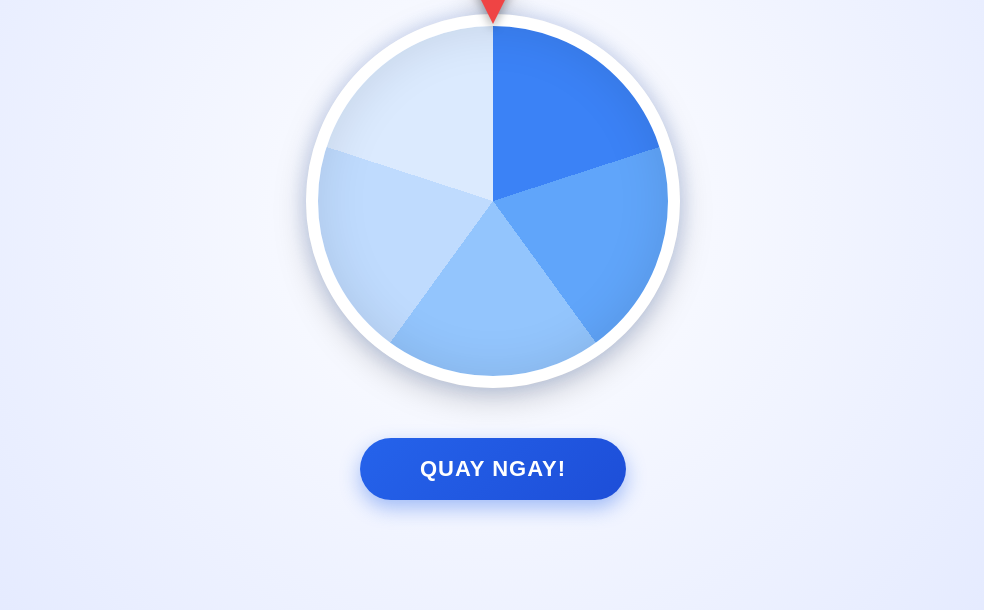
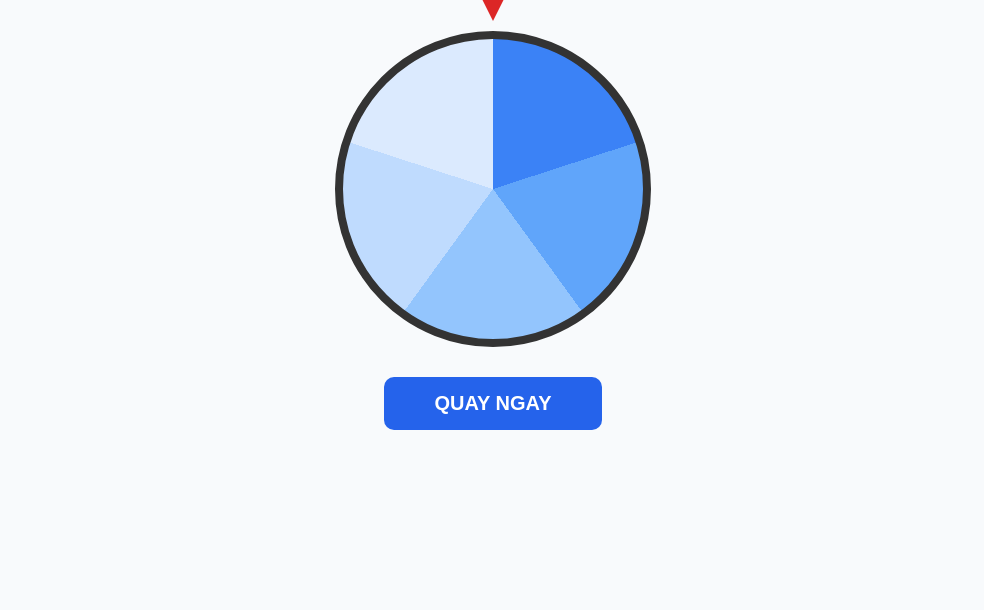
Before and after one commit to trangcuniuiu-netizen/vongquaymaymanvact, a plain HTML site: page index.html in a window 1280 px wide. Shown: the part 190-800 px from the top of the page, without its empty margins (147-1131 px from the left). Drawn offline with nearby package versions, Linux system fonts and the light colour scheme; some packages are replaced by stand-ins of ours; a script that the page names is missing.

Commit message:
Add files via upload

```diff
--- a/index.html
+++ b/index.html
@@ -2,91 +2,50 @@
 <html lang="vi">
 <head>
     <meta charset="UTF-8">
-    <meta name="viewport" content="width=device-width, initial-scale=1.0">
-    <title>Vòng Quay May Mắn 12A1</title>
-    <!-- Thư viện Pháo hoa & Popup -->
-    <script src="https://cdn.jsdelivr.net/npm/canvas-confetti@1.6.0/dist/confetti.browser.min.js"></script>
-    <script src="https://cdn.jsdelivr.net/npm/sweetalert2@11"></script>
+    <title>Vòng Quay 12A1</title>
+    <style>
+        body { margin: 0; display: flex; flex-direction: column; align-items: center; justify-content: center; height: 100vh; background: #f8fafc; font-family: sans-serif; }
 
-    <style>
-        :root { --primary: #2563eb; --accent: #3b82f6; --bg: #f0f7ff; }
-        body { font-family: 'Segoe UI', Tahoma, Geneva, Verdana, sans-serif; background: radial-gradient(circle, #ffffff, #e0e7ff); display: flex; flex-direction: column; align-items: center; justify-content: center; min-height: 100vh; margin: 0; }
-
-        h1 { color: var(--primary); margin-bottom: 30px; font-weight: 800; text-transform: uppercase; letter-spacing: 2px; text-shadow: 2px 2px 4px rgba(0,0,0,0.1); }
-
-        .wheel-container { position: relative; filter: drop-shadow(0 10px 15px rgba(0,0,0,0.2)); }
-
-        #wheel {
-            width: 350px; height: 350px; border-radius: 50%;
-            border: 12px solid #ffffff;
-            box-shadow: inset 0 0 50px rgba(0,0,0,0.1), 0 0 20px rgba(37, 99, 235, 0.2);
-            transition: transform 4s cubic-bezier(0.17, 0.67, 0.12, 0.99);
+        /* Vòng quay thiết kế sang trọng */
+        .wheel {
+            width: 300px; height: 300px; border-radius: 50%;
+            border: 8px solid #333; position: relative;
             background: conic-gradient(#3b82f6 0deg 72deg, #60a5fa 72deg 144deg, #93c5fd 144deg 216deg, #bfdbfe 216deg 288deg, #dbeafe 288deg 360deg);
+            transition: transform 4s cubic-bezier(0.1, 0.7, 0.2, 1);
         }
 
-        .pointer { position: absolute; top: -30px; left: 50%; transform: translateX(-50%); width: 0; height: 0; border-left: 20px solid transparent; border-right: 20px solid transparent; border-top: 40px solid #ef4444; z-index: 10; filter: drop-shadow(0 5px 5px rgba(0,0,0,0.3)); }
+        .pointer { width: 0; height: 0; border-left: 15px solid transparent; border-right: 15px solid transparent; border-top: 30px solid #dc2626; margin-bottom: 10px; }
 
         button {
-            margin-top: 50px; padding: 18px 60px; font-size: 22px; cursor: pointer;
-            background: linear-gradient(135deg, #2563eb, #1d4ed8);
-            color: white; border: none; border-radius: 50px; font-weight: bold;
-            transition: 0.3s; box-shadow: 0 8px 20px rgba(37, 99, 235, 0.4);
-            text-transform: uppercase; letter-spacing: 1px;
+            margin-top: 30px; padding: 15px 50px; font-size: 20px; font-weight: bold;
+            background: #2563eb; color: white; border: none; border-radius: 10px; cursor: pointer;
         }
-        button:hover { transform: scale(1.08); box-shadow: 0 12px 25px rgba(37, 99, 235, 0.6); }
-        button:active { transform: scale(0.95); }
-        button:disabled { background: #94a3b8; box-shadow: none; cursor: not-allowed; }
+        button:hover { background: #1d4ed8; }
     </style>
 </head>
 <body>
 
-    <h1>Vòng Quay May Mắn 12A1</h1>
-    <div class="wheel-container">
-        <div class="pointer"></div>
-        <div id="wheel"></div>
-    </div>
-    <button id="spinBtn" onclick="spin()">QUAY NGAY!</button>
+    <div class="pointer"></div>
+    <div id="wheel" class="wheel"></div>
+    <button id="btn" onclick="quay()">QUAY NGAY</button>
 
     <script>
-        const scores = [1200, 1050+, 1000+, 900+, 800+];
-        const wishes = [
-            "Chúc mừng bạn! Kết quả này hoàn toàn xứng đáng với sự nỗ lực của bạn.",
-            "Đỉnh quá! Bạn đã chứng minh được bản lĩnh của một chiến binh 12A1 thực thụ.",
-            "Quá tuyệt vời! Nhìn cách bạn làm bài là thấy ngay phong độ đỉnh cao rồi.",
-            "Thật ấn tượng! Vận may này là phần thưởng cho thái độ học tập nghiêm túc của bạn."
-        ];
-        const advices = [
-            "Tô phiếu cẩn thận, nhớ kiểm tra mã đề hai lần nhé. Đừng để mất điểm oan!",
-            "Bình tĩnh đọc kỹ từng chữ trong đề, sự vội vàng là kẻ thù lớn nhất.",
-            "Phân bổ thời gian hợp lý, câu nào bí quá hãy bỏ qua, giữ cái đầu lạnh nhé!",
-            "Tô kín ô, nét đậm rõ ràng. Sự chỉn chu trong chi tiết nhỏ sẽ tạo nên thành công lớn.",
-            "Giữ nhịp thở đều, thả lỏng vai. Khi tâm trí tĩnh lặng, bạn sẽ làm bài hiệu quả nhất."
-        ];
+        function quay() {
+            const btn = document.getElementById('btn');
+            const wheel = document.getElementById('wheel');
+            btn.disabled = true;
 
-        function spin() {
-            const wheel = document.getElementById('wheel');
-            const btn = document.getElementById('spinBtn');
-
-            btn.disabled = true;
-            const randomRotation = Math.floor(Math.random() * 360) + 2000;
-            wheel.style.transform = `rotate(${randomRotation}deg)`;
+            const deg = Math.floor(Math.random() * 360) + 1440;
+            wheel.style.transform = `rotate(${deg}deg)`;
 
             setTimeout(() => {
-                const index = Math.floor((randomRotation % 360) / 72);
-                confetti({ particleCount: 200, spread: 100, origin: { y: 0.6 } });
+                const scores = [1200, 1050, 1000, 900, 800];
+                const finalDeg = deg % 360;
+                const index = Math.floor(finalDeg / 72);
 
-                Swal.fire({
-                    title: 'Chúc mừng bạn!',
-                    html: `<div style="font-size: 32px; color: #2563eb; font-weight: 800; margin: 10px 0;">${scores[index]} VACT</div>
-                           <p style="font-size: 18px; font-weight: 500;">${wishes[Math.floor(Math.random() * wishes.length)]}</p>
-                           <hr style="border: 0; border-top: 1px solid #e2e8f0; margin: 15px 0;">
-                           <p style="font-size: 16px; font-style: italic; color: #475569;">💡 ${advices[Math.floor(Math.random() * advices.length)]}</p>`,
-                    icon: 'success',
-                    confirmButtonText: 'Đã rõ, mình sẽ làm tốt!',
-                    confirmButtonColor: '#2563eb'
-                }).then(() => {
-                    btn.disabled = false;
-                });
+                alert("Chúc mừng!!! Bạn sẽ đạt: " + scores[index] + " điểm VACT!\n\nLời dặn: Hãy luôn bình tĩnh và tô phiếu thật cẩn thận bạn nhé!");
+
+                btn.disabled = false;
             }, 4000);
         }
     </script>
```
